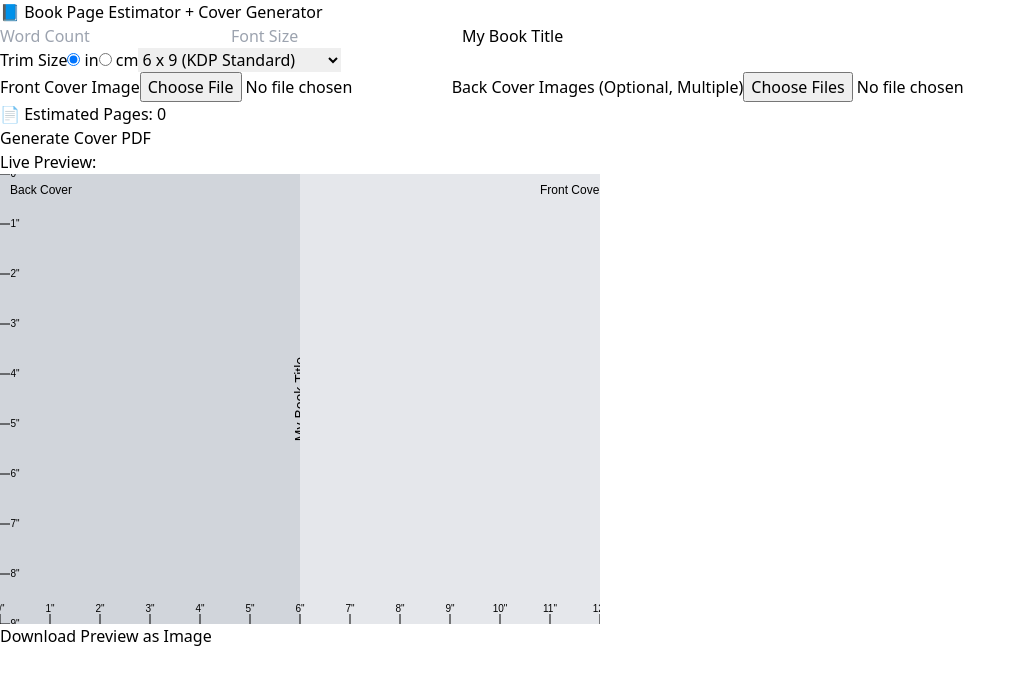
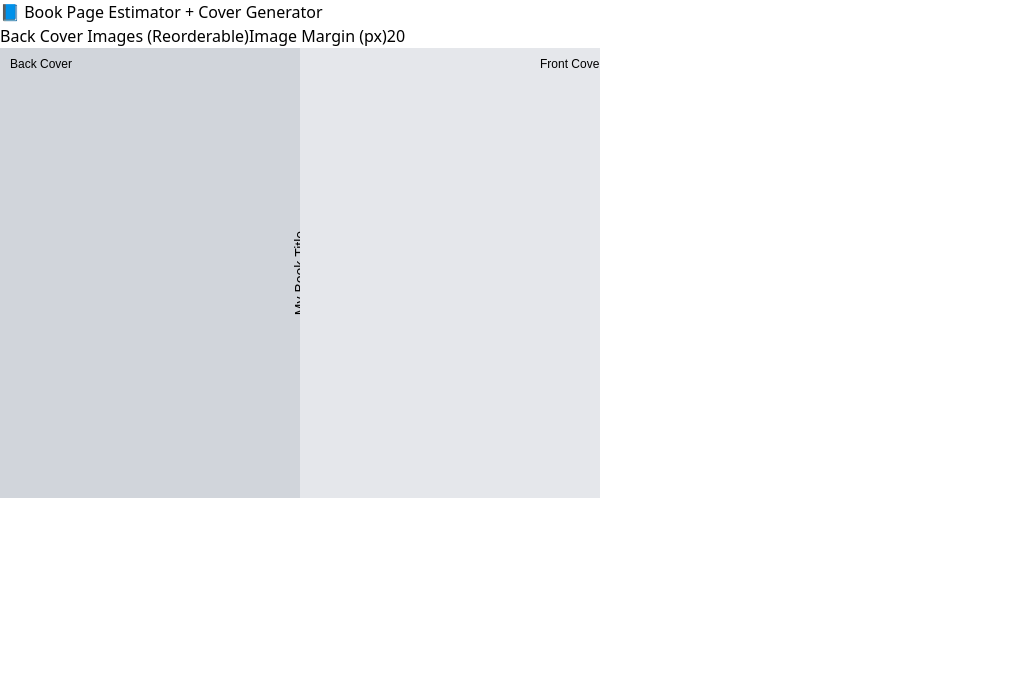
Before and after one commit to avfaulkner/book-page-estimator, a React (Vite) app: page / in a window 1280 px wide. Shown: the top 684 px of the page, without its empty margins (0-1026 px from the left). Built offline with nearby package versions, Linux system fonts and the light colour scheme.

Commit message:
improve trim preview

```diff
--- a/src/App.tsx
+++ b/src/App.tsx
@@ -10,9 +10,40 @@ function App() {
   const [title, setTitle] = useState('My Book Title');
   const [frontFile, setFrontFile] = useState<File | null>(null);
   const [backFiles, setBackFiles] = useState<File[]>([]);
+  const [margin, setMargin] = useState<number>(20);
   const canvasRef = useRef<HTMLCanvasElement>(null);
 
   const pages = estimatePages(Number(wordCount) || 0, trimSize, Number(fontSize) || 12);
+
+  const moveBackFile = (index: number, direction: number) => {
+    const newOrder = [...backFiles];
+    const target = index + direction;
+    if (target >= 0 && target < newOrder.length) {
+      [newOrder[index], newOrder[target]] = [newOrder[target], newOrder[index]];
+      setBackFiles(newOrder);
+    }
+  };
+
+  const drawBackCoverLayout = (ctx: CanvasRenderingContext2D, dpi: number, width: number, height: number) => {
+    const padding = margin;
+    const imgWidth = (width - padding * 3) / 2;
+    const imgHeight = height / 3 - padding;
+
+    const positions = [
+      [padding, padding],
+      [padding * 2 + imgWidth, padding],
+      [padding, padding * 2 + imgHeight],
+      [padding * 2 + imgWidth, padding * 2 + imgHeight],
+      [width / 2 - imgWidth / 2, padding * 3 + imgHeight * 2],
+    ];
+
+    backFiles.forEach((file, i) => {
+      const [x, y] = positions[i] || [0, 0];
+      const img = new Image();
+      img.onload = () => ctx.drawImage(img, x, y, imgWidth, imgHeight);
+      img.src = URL.createObjectURL(file);
+    });
+  };
 
   const handleSubmit = async () => {
     const formData = new FormData();
@@ -61,18 +92,7 @@ function App() {
       ctx.fillRect(0, 0, totalW, height);
 
       if (backFiles.length > 0) {
-        const cols = 2;
-        const rows = Math.ceil(backFiles.length / cols);
-        const imgW = trimW * dpi / cols;
-        const imgH = height / rows;
-
-        backFiles.forEach((file, i) => {
-          const img = new Image();
-          const x = (i % cols) * imgW;
-          const y = Math.floor(i / cols) * imgH;
-          img.onload = () => ctx.drawImage(img, x, y, imgW, imgH);
-          img.src = URL.createObjectURL(file);
-        });
+        drawBackCoverLayout(ctx, dpi, trimW * dpi, height);
       } else {
         ctx.fillStyle = '#d1d5db';
         ctx.fillRect(0, 0, trimW * dpi, height);
@@ -105,172 +125,33 @@ function App() {
       }
     };
 
-    const addRuler = () => {
-      const ctx = canvasRef.current!.getContext('2d');
-      if (!ctx) return;
-
-      const dpi = 50;
-      const [trimW, trimH] = trimSize.split('x').map(n => parseFloat(n.trim())) as [number, number];
-      const spineW = pages * 0.002252;
-      const totalW = (trimW * 2 + spineW) * dpi;
-      const height = trimH * dpi;
-
-      ctx.fillStyle = '#000';
-      ctx.font = '10px sans-serif';
-      ctx.textAlign = 'center';
-
-      for (let i = 0; i <= totalW; i += dpi) {
-        ctx.beginPath();
-        ctx.moveTo(i, height);
-        ctx.lineTo(i, height - 10);
-        ctx.stroke();
-        ctx.fillText((i / dpi).toFixed(0) + '"', i, height - 12);
-      }
-
-      for (let i = 0; i <= height; i += dpi) {
-        ctx.beginPath();
-        ctx.moveTo(0, i);
-        ctx.lineTo(10, i);
-        ctx.stroke();
-        ctx.fillText((i / dpi).toFixed(0) + '"', 15, i + 3);
-      }
-    };
-
     drawPreview();
-    addRuler();
-  }, [frontFile, backFiles, title, trimSize, pages, fontSize, wordCount]);
+  }, [frontFile, backFiles, title, trimSize, pages, fontSize, wordCount, margin]);
 
   return (
     <div className="p-6 max-w-3xl mx-auto">
       <h1 className="text-2xl font-bold mb-4">📘 Book Page Estimator + Cover Generator</h1>
 
-      <div className="grid grid-cols-1 md:grid-cols-2 gap-4">
-        <input
-          type="number"
-          placeholder="Word Count"
-          value={wordCount}
-          onChange={(e) => setWordCount(e.target.value)}
-          className="w-full p-2 border rounded"
-        />
+      <label className="block font-semibold">Back Cover Images (Reorderable)</label>
+      {backFiles.map((file, index) => (
+        <div key={index} className="flex items-center gap-2 mb-1">
+          <span className="text-sm w-8">{index + 1}.</span>
+          <span className="truncate flex-1">{file.name}</span>
+          <button onClick={() => moveBackFile(index, -1)} className="text-xs px-2 py-1 bg-gray-200">↑</button>
+          <button onClick={() => moveBackFile(index, 1)} className="text-xs px-2 py-1 bg-gray-200">↓</button>
+        </div>
+      ))}
 
-        <input
-          type="number"
-          placeholder="Font Size"
-          value={fontSize ?? ''}
-          onChange={(e) => setFontSize(e.target.value === '' ? '' : parseFloat(e.target.value))}
-          className="w-full p-2 border rounded"
-        />
-
-        <input
-          type="text"
-          placeholder="Book Title"
-          value={title}
-          onChange={(e) => setTitle(e.target.value)}
-          className="w-full md:col-span-2 p-2 border rounded"
-        />
-      </div>
-
-      <div className="my-4">
-        <label className="block text-sm font-medium mb-1">Trim Size
-          <span className="ml-4 text-xs text-gray-600">
-            <label className="mr-2">
-              <input
-                type="radio"
-                name="unit"
-                value="in"
-                checked={unit === 'in'}
-                onChange={() => setUnit('in')}
-              /> in
-            </label>
-            <label>
-              <input
-                type="radio"
-                name="unit"
-                value="cm"
-                checked={unit === 'cm'}
-                onChange={() => setUnit('cm')}
-              /> cm
-            </label>
-          </span>
-        </label>
-        <select
-          value={trimSize}
-          onChange={(e) => setTrimSize(e.target.value)}
-          className="w-full p-2 border rounded mb-2"
-        >
-          <option value="5x8" title="Great for novellas and portable books">5 x 8 (Pocketbook)</option>
-          <option value="6x9" title="Amazon KDP's most common trim size">6 x 9 (KDP Standard)</option>
-          <option value="8.5x11" title="Ideal for workbooks, manuals, and large print books">8.5 x 11 (Workbook)</option>
-          <option value="8x8" title="Balanced square format for artistic books">8 x 8 (Square)</option>
-          <option value="8.25x8.25" title="KDP square coloring book standard size">8.25 x 8.25 (KDP Square)</option>
-          <option value="8.5x8.5" title="Premium square format">8.5 x 8.5 (Square)</option>
-          <option value="custom">Custom...</option>
-        </select>
-        {trimSize === 'custom' && (
-          <div className="flex space-x-2">
-            <input
-              type="number"
-              step="0.01"
-              placeholder="Width (in)"
-              onChange={(e) => {
-                const h = trimSize.split('x')[1] || '9';
-                setTrimSize(`${e.target.value}x${h}`);
-              }}
-              className="w-1/2 p-2 border rounded"
-            />
-            <input
-              type="number"
-              step="0.01"
-              placeholder="Height (in)"
-              onChange={(e) => {
-                const w = trimSize.split('x')[0] || '6';
-                setTrimSize(`${w}x${e.target.value}`);
-              }}
-              className="w-1/2 p-2 border rounded"
-            />
-          </div>
-        )}
-      </div>
-
-      <label className="block mb-1 font-medium">Front Cover Image</label>
+      <label className="block mt-4">Image Margin (px)</label>
       <input
-        type="file"
-        accept="image/*"
-        onChange={(e) => setFrontFile(e.target.files?.[0] || null)}
-        className="w-full mb-3 border rounded p-2"
+        type="number"
+        value={margin}
+        min={0}
+        onChange={(e) => setMargin(Number(e.target.value))}
+        className="p-1 border rounded mb-4"
       />
 
-      <label className="block mb-1 font-medium">Back Cover Images (Optional, Multiple)</label>
-      <input
-        type="file"
-        accept="image/*"
-        multiple
-        onChange={(e) => setBackFiles(Array.from(e.target.files || []))}
-        className="w-full mb-3 border rounded p-2"
-      />
-
-      <p className="mb-4">📄 Estimated Pages: {pages}</p>
-
-      <button onClick={handleSubmit} className="bg-blue-600 text-white px-4 py-2 rounded mb-4">
-        Generate Cover PDF
-      </button>
-
-      <h2 className="text-lg font-semibold mb-2">Live Preview:</h2>
       <canvas ref={canvasRef} className="border rounded shadow-md w-full" />
-
-      <button
-        onClick={() => {
-          const canvas = canvasRef.current;
-          if (!canvas) return;
-          const link = document.createElement('a');
-          link.download = 'book_cover_preview.png';
-          link.href = canvas.toDataURL('image/png');
-          link.click();
-        }}
-        className="mt-2 bg-green-600 text-white px-4 py-2 rounded"
-      >
-        Download Preview as Image
-      </button>
     </div>
   );
 }
```
